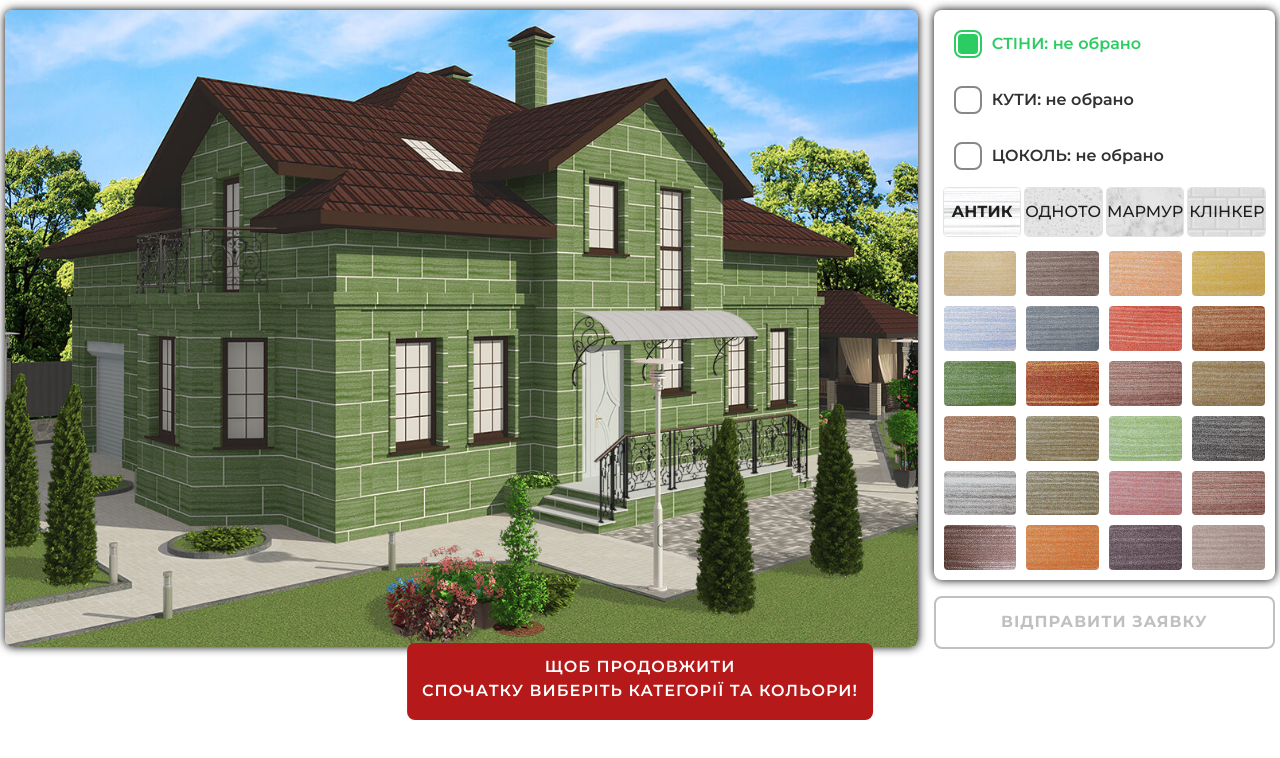
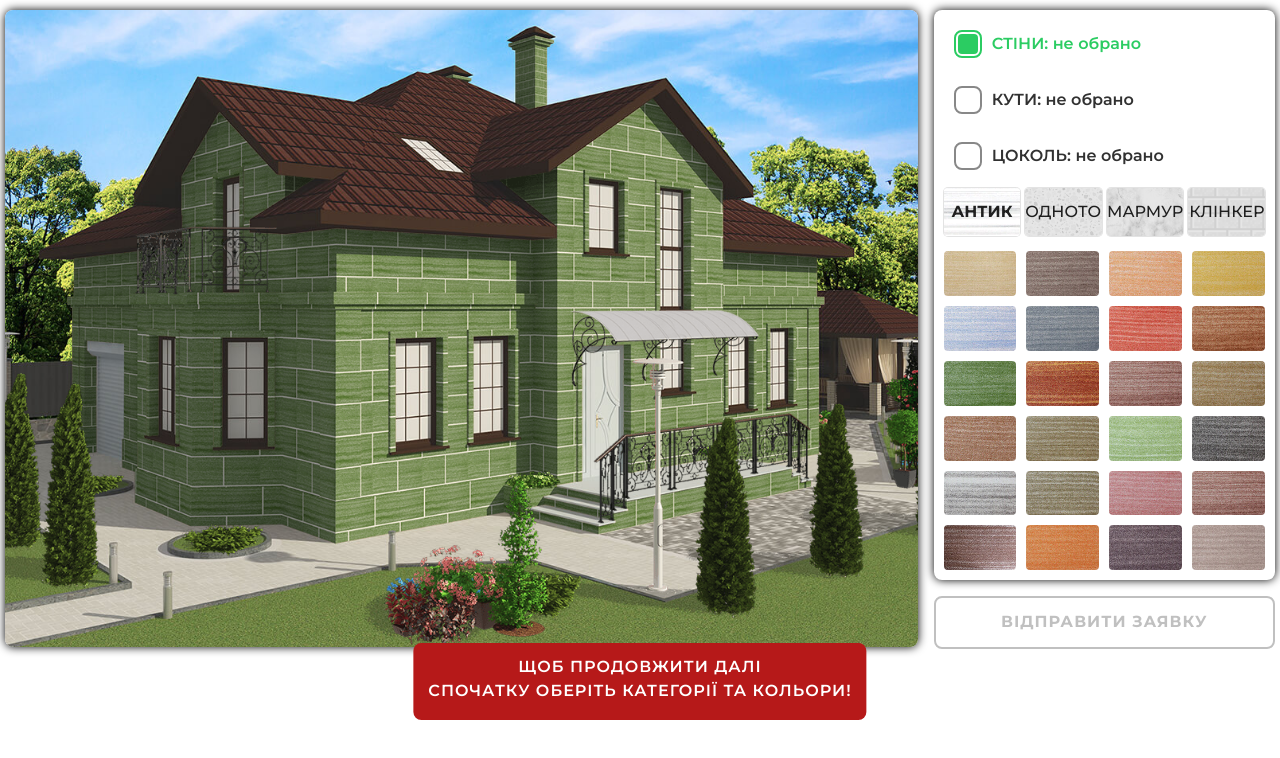
Before and after one commit to Andry-sheer/House_constructor, a React (Vite) app: page / in a window 1280 px wide. Both pictures are taken after a click on the button "ВІДПРАВИТИ ЗАЯВКУ". Shown: the top 758 px of the page. Built offline with nearby package versions, Linux system fonts and the light colour scheme.

Commit message:
replace text (for toolTip)

```diff
--- a/src/App.tsx
+++ b/src/App.tsx
@@ -139,8 +139,8 @@ export const App = () => {
             />
 
             <div className={showHide ? styles.hint : styles.hintHide }>
-              <p className={styles.hintTitle}>Щоб продовжити</p>
-              <p className={styles.hintTitle}>спочатку виберіть категорії та кольори!</p>
+              <p className={styles.hintTitle}>Щоб продовжити далі</p>
+              <p className={styles.hintTitle}>спочатку оберіть категорії та кольори!</p>
             </div>
           </div>
 
```
